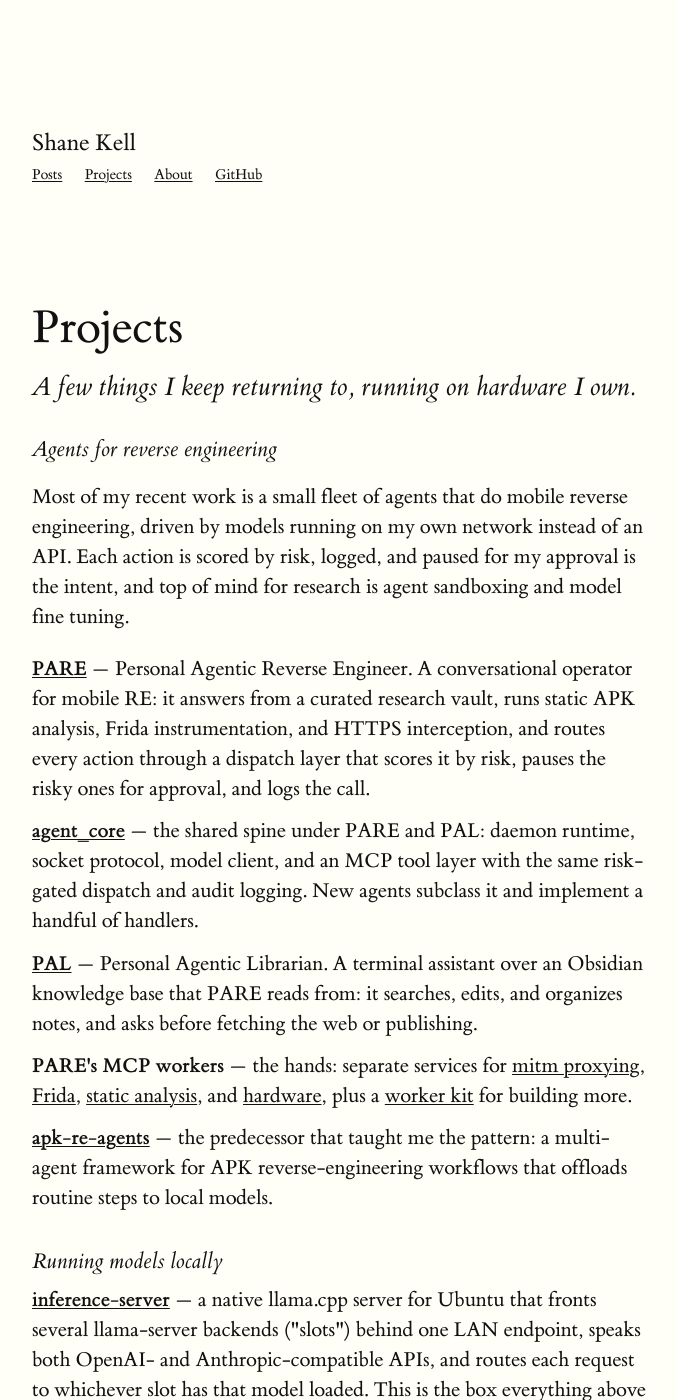
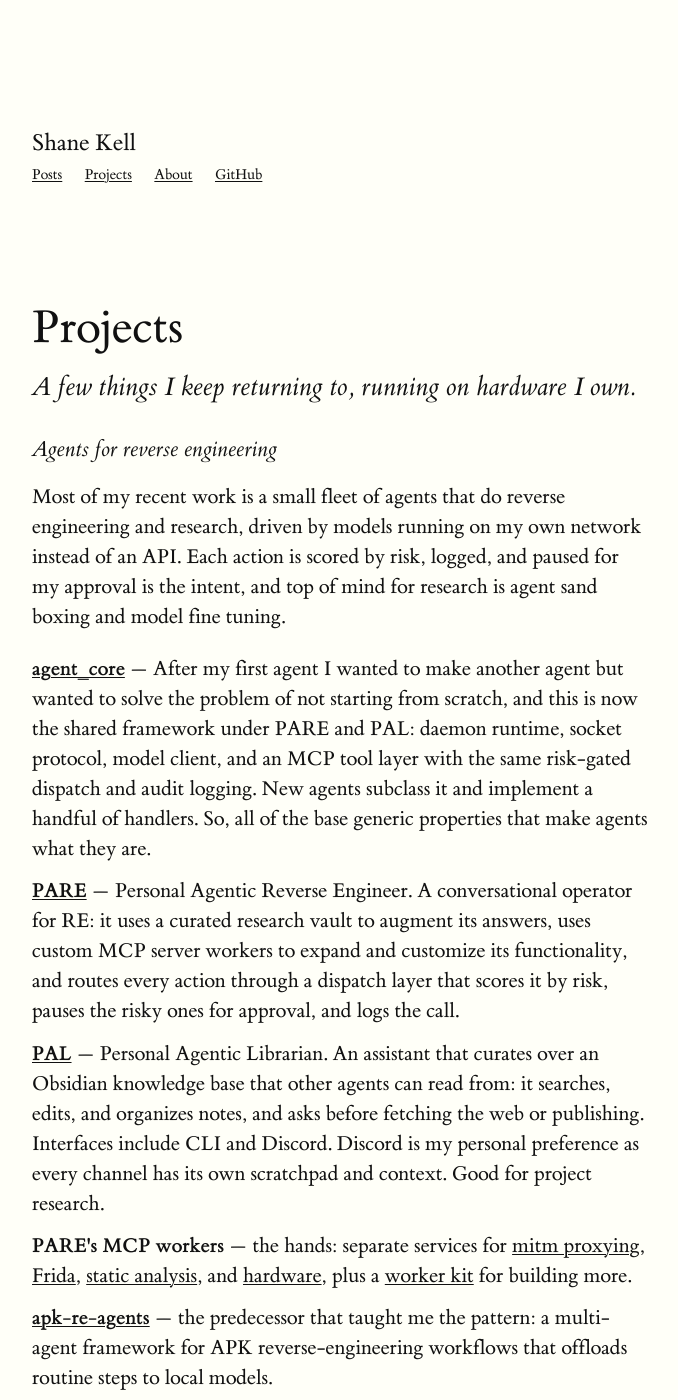
Before and after one commit to EdibleTuber/edibletuber.github.io, a Jekyll site: the page built from projects.md, in a window 1280 px wide and 1400 px high. Shown: the whole window, without its empty margins (128-806 px from the left). Built offline with Jekyll 4.4.1, drawn with Linux system fonts in a browser that asks for light colours.

Commit message:
Refine project descriptions in projects.md
Updated project descriptions for clarity and consistency, including changes to the PARE and agent_core projects.

```diff
--- a/projects.md
+++ b/projects.md
@@ -9,13 +9,13 @@ description: A few things I keep returning to — agents for reverse engineering
   <p class="subtitle">A few things I keep returning to, running on hardware I own.</p>
 
   <h2 class="project-group">Agents for reverse engineering</h2>
-  <p>Most of my recent work is a small fleet of agents that do mobile reverse engineering, driven by models running on my own network instead of an API. Each action is scored by risk, logged, and paused for my approval is the intent, and top of mind for research is agent sandboxing and model fine tuning.</p>
+  <p>Most of my recent work is a small fleet of agents that do reverse engineering and research, driven by models running on my own network instead of an API. Each action is scored by risk, logged, and paused for my approval is the intent, and top of mind for research is agent sand boxing and model fine tuning.</p>
 
-  <p class="project"><a href="https://github.com/EdibleTuber/PARE"><b>PARE</b></a> — Personal Agentic Reverse Engineer. A conversational operator for mobile RE: it answers from a curated research vault, runs static APK analysis, Frida instrumentation, and HTTPS interception, and routes every action through a dispatch layer that scores it by risk, pauses the risky ones for approval, and logs the call.</p>
+    <p class="project"><a href="https://github.com/EdibleTuber/agent_core"><b>agent_core</b></a> — After my first agent I wanted to make another agent but wanted to solve the problem of not starting from scratch, and this is now the shared framework under PARE and PAL: daemon runtime, socket protocol, model client, and an MCP tool layer with the same risk-gated dispatch and audit logging. New agents subclass it and implement a handful of handlers. So, all of the base generic properties that make agents what they are.</p>
 
-  <p class="project"><a href="https://github.com/EdibleTuber/agent_core"><b>agent_core</b></a> — the shared spine under PARE and PAL: daemon runtime, socket protocol, model client, and an MCP tool layer with the same risk-gated dispatch and audit logging. New agents subclass it and implement a handful of handlers.</p>
+  <p class="project"><a href="https://github.com/EdibleTuber/PARE"><b>PARE</b></a> — Personal Agentic Reverse Engineer. A conversational operator for RE: it uses a curated research vault to augment its answers, uses custom MCP server workers to expand and customize its functionality, and routes every action through a dispatch layer that scores it by risk, pauses the risky ones for approval, and logs the call.</p>
 
-  <p class="project"><a href="https://github.com/EdibleTuber/PAL"><b>PAL</b></a> — Personal Agentic Librarian. A terminal assistant over an Obsidian knowledge base that PARE reads from: it searches, edits, and organizes notes, and asks before fetching the web or publishing.</p>
+  <p class="project"><a href="https://github.com/EdibleTuber/PAL"><b>PAL</b></a> — Personal Agentic Librarian. An assistant that curates over an Obsidian knowledge base that other agents can read from: it searches, edits, and organizes notes, and asks before fetching the web or publishing. Interfaces include CLI and Discord. Discord is my personal preference as every channel has its own scratchpad and context. Good for project research.</p>
 
   <p class="project"><b>PARE's MCP workers</b> — the hands: separate services for <a href="https://github.com/EdibleTuber/pare-mitm-mcp">mitm proxying</a>, <a href="https://github.com/EdibleTuber/pare-frida-mcp">Frida</a>, <a href="https://github.com/EdibleTuber/pare-static-mcp">static analysis</a>, and <a href="https://github.com/EdibleTuber/pare-hardware-mcp">hardware</a>, plus a <a href="https://github.com/EdibleTuber/pare-worker-kit">worker kit</a> for building more.</p>
 
```
